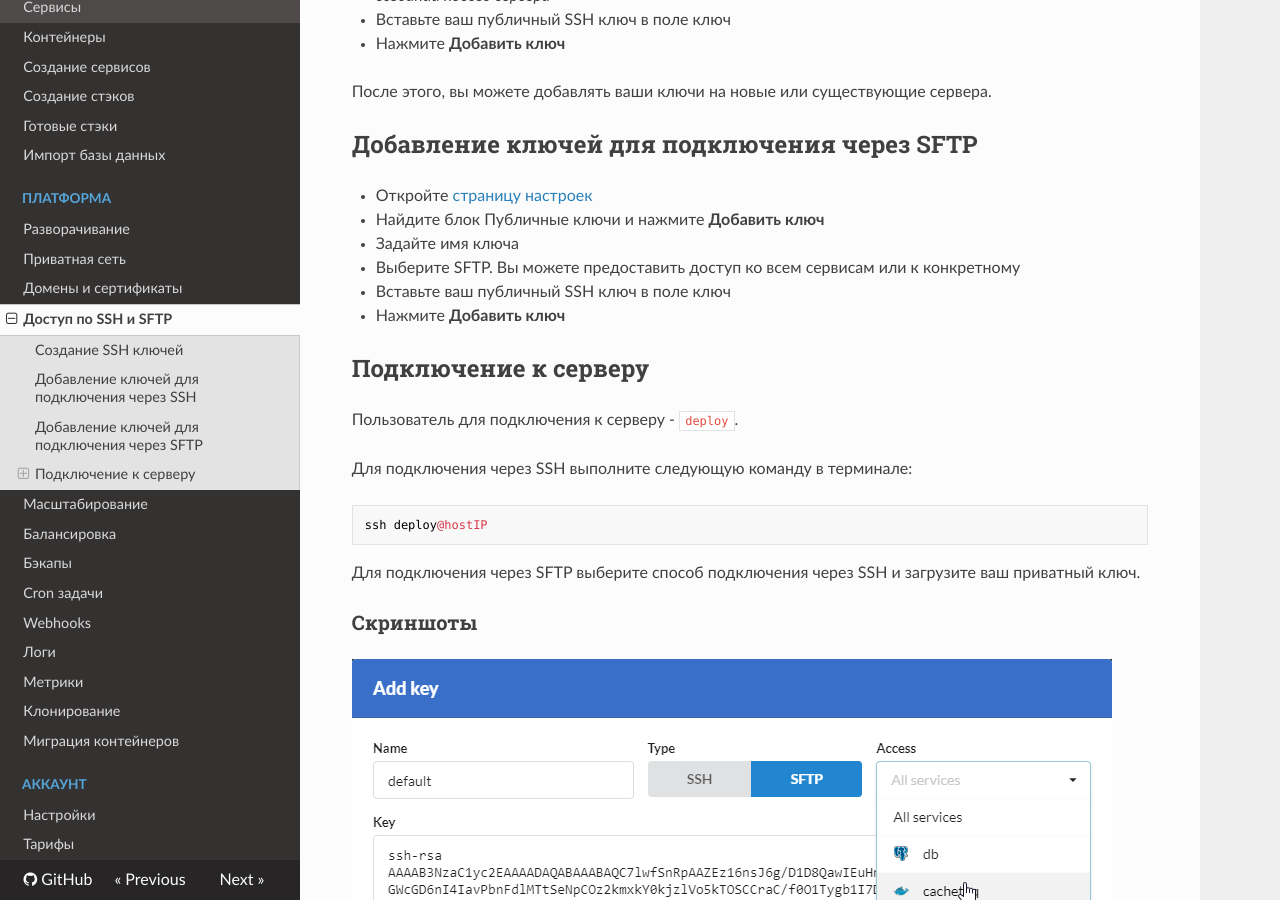
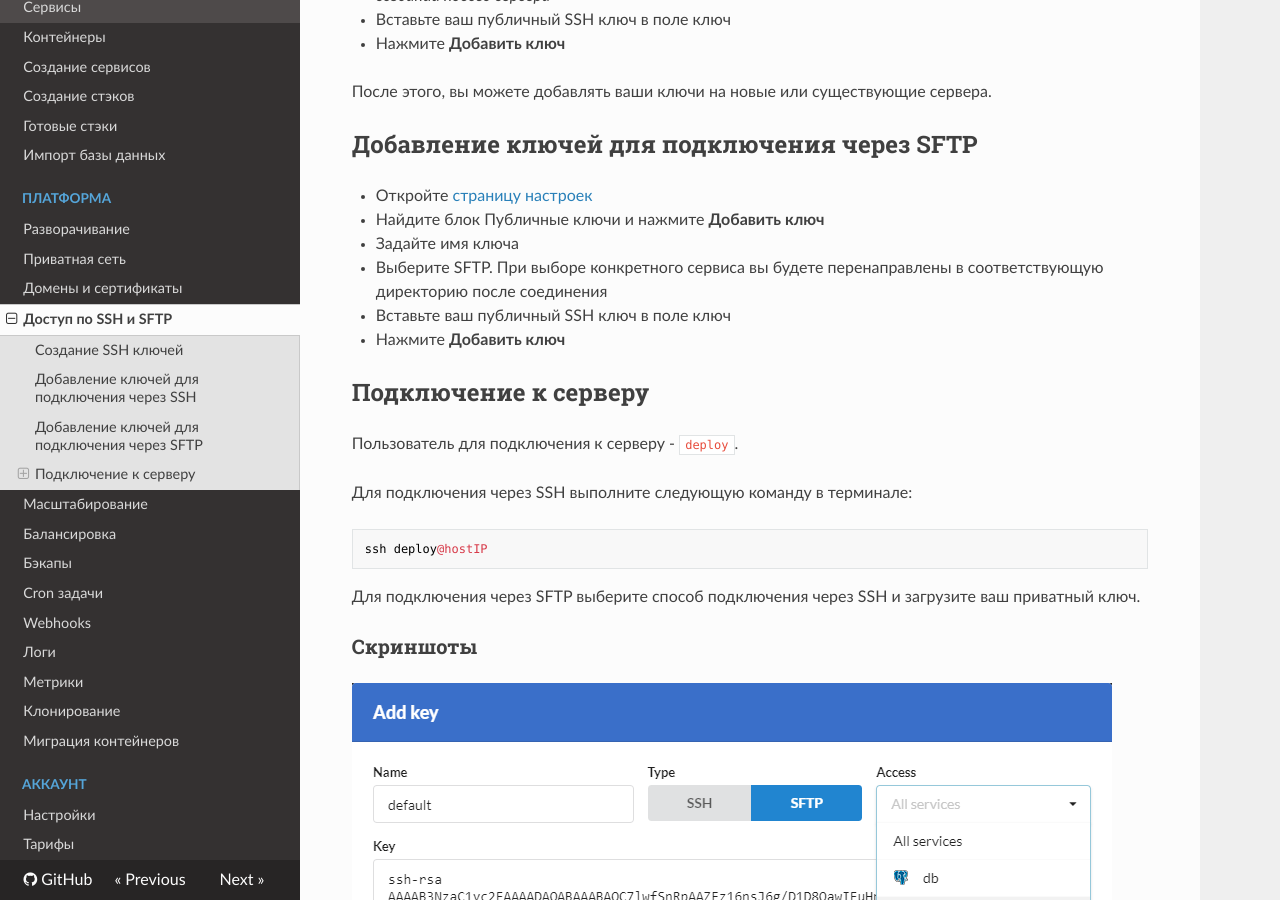
Before and after one commit to d2cio/docs-ru, an MkDocs documentation site: the page built from docs/platform/ssh-sftp.md, in a window 1280 px wide and 900 px high, scrolled down 677 px. Built offline with MkDocs 1.6.1, drawn with Linux system fonts in a browser that asks for light colours; nearby versions of some CDN libraries; old or Windows-style settings are respelled for this version of MkDocs.

Commit message:
fixed text at sftp page

```diff
--- a/docs/platform/ssh-sftp.md
+++ b/docs/platform/ssh-sftp.md
@@ -26,7 +26,7 @@
 - Откройте [страницу настроек](https://panel.d2c.io/settings)
 - Найдите блок Публичные ключи и нажмите **Добавить ключ**
 - Задайте имя ключа
-- Выберите SFTP. Вы можете предоставить доступ ко всем сервисам или к конкретному
+- Выберите SFTP. При выборе конкретного сервиса вы будете перенаправлены в соответствующую директорию после соединения
 - Вставьте ваш публичный SSH ключ в поле ключ
 - Нажмите **Добавить ключ**
 
```
